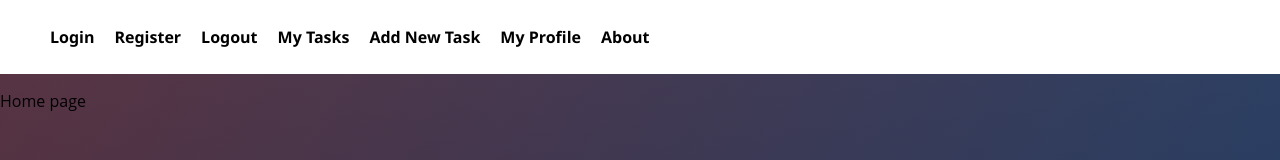
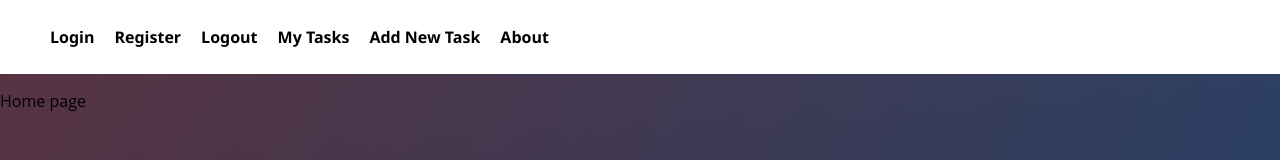
Before and after one commit to EmilPopovski24/Organizer, a React (Create React App) app in the folder organizer/: page / in a window 1280 px wide. Shown: the top 160 px of the page. Built offline with nearby package versions, Linux system fonts and the light colour scheme; no server answers.

Commit message:
Update Navigation.js

```diff
--- a/organizer/src/components/Navigation/Navigation.js
+++ b/organizer/src/components/Navigation/Navigation.js
@@ -11,7 +11,7 @@ export const Navigation = () => {
                 <li className="navbar-li"><Link to="/logout">Logout</Link></li>
                 <li className="navbar-li"><Link to="/tasks">My Tasks</Link></li>
                 <li className="navbar-li"><Link to="/new-task">Add New Task</Link></li>
-                <li className="navbar-li"><Link to="/profile">My Profile</Link></li>
+                {/* <li className="navbar-li"><Link to="/profile">My Profile</Link></li> */}
                 <li className="navbar-li"><Link to="/about">About</Link></li>
             </ul>
         </div>
```
